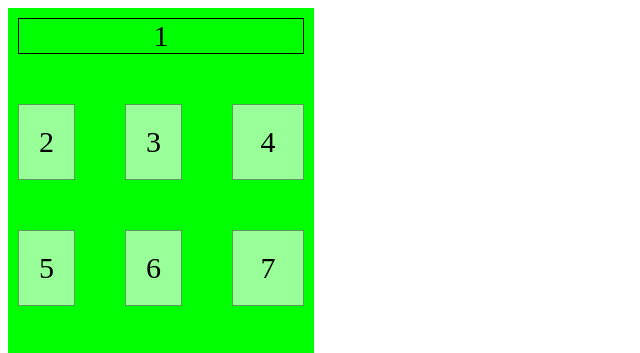
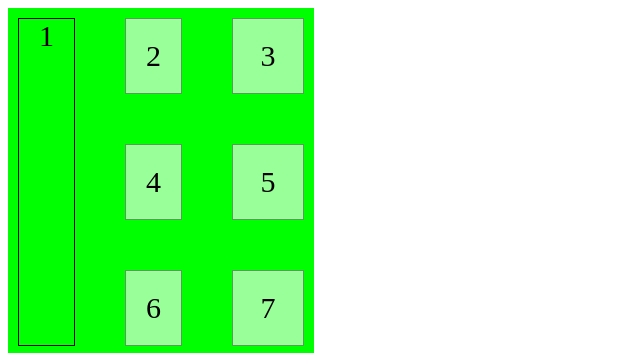
Before and after one commit to vdprog2019/Desk, a plain HTML site: page index.html in a window 1280 px wide. Shown: the top 353 px of the page, without its empty margins (0-640 px from the left). Drawn offline with Linux system fonts and the light colour scheme.

Commit message:
вертикальный захват

```diff
--- a/index.html
+++ b/index.html
@@ -18,8 +18,9 @@
                  text-align: center;
              }
              .spec-class{
-                 grid-column-start: 1;
-                 grid-column-end: 4;
+                 grid-row-start: 1;
+
+                 grid-row-end: 4;
                  font-size: 30px;
                  text-align: center;
                   border: 1px solid;
```
